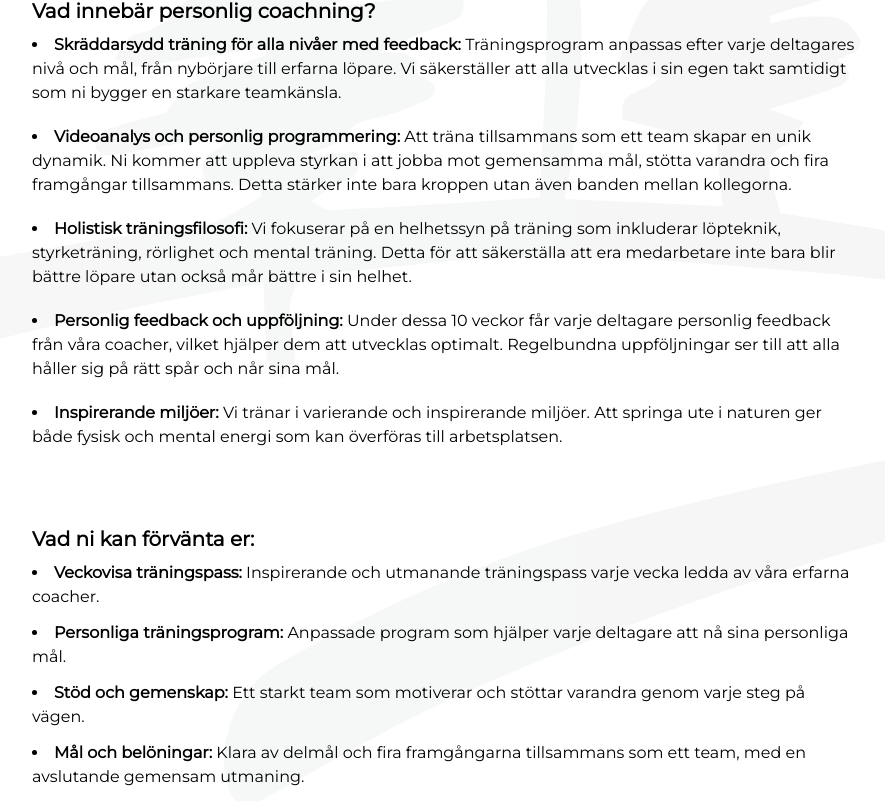
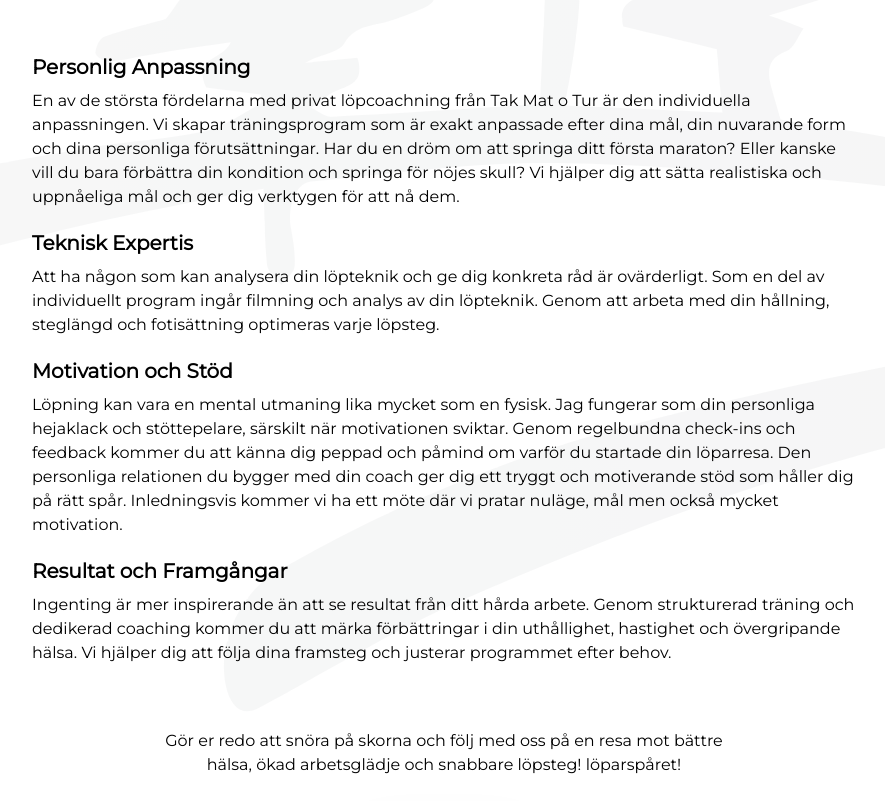
Before and after one commit to BoMar-Dev/takmatotur, a React (Vite) app in the folder client/: page /coach/personlig in a window 1280 px wide. Shown: the part 819-1620 px from the top of the page, without its empty margins (196-1081 px from the left). Built offline with nearby package versions, Linux system fonts and the light colour scheme; what tailwindcss-animated would draw is missing.

Commit message:
get rid of höst/vår page. Update the text for topptur

```diff
--- a/client/src/pages/Home.jsx
+++ b/client/src/pages/Home.jsx
@@ -66,7 +66,7 @@ const Home = () => {
       </section>
 
       {/* Cards section */}
-      <section className="card-container grid grid-cols-1 lg:grid-cols-2 xl:w-[80%] m-auto gap-10 md:w-[80%] 3xl:w-[50%] mb-12">
+      <section className="card-container grid grid-cols-1 lg:grid-cols-2 xl:w-[70%] m-auto gap-10 md:w-[80%] 3xl:w-[50%] mb-12">
         <Card
           image={mondayRun}
           title="Måndagslöpning"
--- a/client/src/pages/PersonligCoach.jsx
+++ b/client/src/pages/PersonligCoach.jsx
@@ -32,17 +32,18 @@ const PersonligCoach = () => {
       ></div>
 
       <header className="flex justify-center mb-6">
-        <h1 className="mb-2 font-bold">Personlig coachning</h1>
+        <h1 className="mb-2 font-bold">Personlig Löpcoachning</h1>
       </header>
 
       <article className="flex flex-col p-5 w-full md:w-[80%] lg:w-[75%] xl:w-[60%] m-auto">
         <section className="mb-10">
           <div className="text-left">
             <p className="font-semibold mb-2 text-lg">
-              Vill du komma igång, slå personliga rekord eller bara få ett
-              bättre löpsteg - Då har du kommit helt rätt! Jag erbjuder
-              personlig coachning oavsett önskemål anpassat efter just dina
-              förutsättningar.
+              Att löpträna på egen hand kan vara både utmanande och ibland
+              ensamt. Oavsett om du är en nybörjare som vill komma igång eller
+              en erfaren löpare som siktar på nya personliga rekord, kan privat
+              löpcoachning från oss vara nyckeln till att ta ditt löpande till
+              nästa nivå. Inspiration, stöd och motivation varje steg på vägen.
             </p>
           </div>
         </section>
@@ -51,92 +52,55 @@ const PersonligCoach = () => {
       <article className="flex flex-col p-5 w-full max-w-4xl">
         <section className="mb-6">
           <div className="p-4">
+            <h2 className="mb-2 font-semibold text-xl">Personlig Anpassning</h2>
+            <p className="mb-5">
+              En av de största fördelarna med privat löpcoachning från Tak Mat o
+              Tur är den individuella anpassningen. Vi skapar träningsprogram
+              som är exakt anpassade efter dina mål, din nuvarande form och dina
+              personliga förutsättningar. Har du en dröm om att springa ditt
+              första maraton? Eller kanske vill du bara förbättra din kondition
+              och springa för nöjes skull? Vi hjälper dig att sätta realistiska
+              och uppnåeliga mål och ger dig verktygen för att nå dem.
+            </p>
+
+            <h2 className="mb-2 font-semibold text-xl">Teknisk Expertis</h2>
+            <p className="mb-5">
+              Att ha någon som kan analysera din löpteknik och ge dig konkreta
+              råd är ovärderligt. Som en del av individuellt program ingår
+              filmning och analys av din löpteknik. Genom att arbeta med din
+              hållning, steglängd och fotisättning optimeras varje löpsteg.
+            </p>
+
+            <h2 className="mb-2 font-semibold text-xl">Motivation och Stöd</h2>
+            <p className="mb-5">
+              Löpning kan vara en mental utmaning lika mycket som en fysisk. Jag
+              fungerar som din personliga hejaklack och stöttepelare, särskilt
+              när motivationen sviktar. Genom regelbundna check-ins och feedback
+              kommer du att känna dig peppad och påmind om varför du startade
+              din löparresa. Den personliga relationen du bygger med din coach
+              ger dig ett tryggt och motiverande stöd som håller dig på rätt
+              spår. Inledningsvis kommer vi ha ett möte där vi pratar nuläge,
+              mål men också mycket motivation.
+            </p>
+
             <h2 className="mb-2 font-semibold text-xl">
-              Vad innebär personlig coachning?
+              Resultat och Framgångar
             </h2>
-            <ul className="list-disc list-inside">
-              <li className="mb-5">
-                <strong>
-                  Skräddarsydd träning för alla nivåer med feedback:
-                </strong>{" "}
-                Träningsprogram anpassas efter varje deltagares nivå och mål,
-                från nybörjare till erfarna löpare. Vi säkerställer att alla
-                utvecklas i sin egen takt samtidigt som ni bygger en starkare
-                teamkänsla.
-              </li>
-              <li className="mb-5">
-                <strong>Videoanalys och personlig programmering:</strong> Att
-                träna tillsammans som ett team skapar en unik dynamik. Ni kommer
-                att uppleva styrkan i att jobba mot gemensamma mål, stötta
-                varandra och fira framgångar tillsammans. Detta stärker inte
-                bara kroppen utan även banden mellan kollegorna.
-              </li>
-              <li className="mb-5">
-                <strong>Holistisk träningsfilosofi:</strong> Vi fokuserar på en
-                helhetssyn på träning som inkluderar löpteknik, styrketräning,
-                rörlighet och mental träning. Detta för att säkerställa att era
-                medarbetare inte bara blir bättre löpare utan också mår bättre i
-                sin helhet.
-              </li>
-              <li className="mb-5">
-                <strong>Personlig feedback och uppföljning:</strong> Under dessa
-                10 veckor får varje deltagare personlig feedback från våra
-                coacher, vilket hjälper dem att utvecklas optimalt. Regelbundna
-                uppföljningar ser till att alla håller sig på rätt spår och når
-                sina mål.
-              </li>
-              <li className="mb-5">
-                <strong>Inspirerande miljöer:</strong> Vi tränar i varierande
-                och inspirerande miljöer. Att springa ute i naturen ger både
-                fysisk och mental energi som kan överföras till arbetsplatsen.
-              </li>
-            </ul>
+            <p className="mb-3">
+              Ingenting är mer inspirerande än att se resultat från ditt hårda
+              arbete. Genom strukturerad träning och dedikerad coaching kommer
+              du att märka förbättringar i din uthållighet, hastighet och
+              övergripande hälsa. Vi hjälper dig att följa dina framsteg och
+              justerar programmet efter behov.
+            </p>
           </div>
         </section>
 
-        <section className="mb-6">
-          <div className="p-4">
-            <h2 className="mb-2 font-semibold text-xl">
-              Vad ni kan förvänta er:
-            </h2>
-            <ul className="list-disc list-inside">
-              <li className="mb-3">
-                <strong>Veckovisa träningspass:</strong> Inspirerande och
-                utmanande träningspass varje vecka ledda av våra erfarna
-                coacher.
-              </li>
-              <li className="mb-3">
-                <strong>Personliga träningsprogram:</strong> Anpassade program
-                som hjälper varje deltagare att nå sina personliga mål.
-              </li>
-              <li className="mb-3">
-                <strong>Stöd och gemenskap:</strong> Ett starkt team som
-                motiverar och stöttar varandra genom varje steg på vägen.
-              </li>
-              <li className="mb-3">
-                <strong>Mål och belöningar:</strong> Klara av delmål och fira
-                framgångarna tillsammans som ett team, med en avslutande
-                gemensam utmaning.
-              </li>
-            </ul>
-          </div>
-        </section>
-
-        <section className="p-4 text-center">
+        <section className="p-3 text-center">
           <p className="text-center md:w-[80%] lg:w-[60%] xl:w-[70%] md:m-auto">
             Gör er redo att snöra på skorna och följ med oss på en resa mot
-            bättre hälsa, ökad arbetsglädje och starkare teamkänsla. Tillsammans
-            tar vi stegen mot framgång – både på arbetsplatsen och i
-            löparspåret!
+            bättre hälsa, ökad arbetsglädje och snabbare löpsteg! löparspåret!
           </p>
-          {/* <div className="text-center flex justify-center p-5 mt-10">
-            <button
-              onClick={openForm}
-              className="custom-button bg-amber-600 text-white "
-            >
-              <span className="relative z-10">Boka coachning</span>
-            </button>
-          </div> */}
           <AnimatePresence>
             {isFormOpen && (
               <motion.div
@@ -152,7 +116,7 @@ const PersonligCoach = () => {
           </AnimatePresence>
         </section>
 
-        <div className="button-holder flex justify-center  mb-5 mt-5">
+        <div className="button-holder flex justify-center mb-5 mt-5">
           <Link to="/coach" className="inline-flex bg-slate-800 rounded-md">
             <button className="relative flex h-[50px] w-40 items-center justify-center overflow-hidden bg-PrimaryColor text-white shadow-2xl transition-all before:absolute before:h-0 before:w-0 before:rounded-full before:bg-sky-700 before:duration-500 before:ease-out hover:shadow-sky-700 hover:before:h-56 hover:before:w-56 rounded-md">
               <span className="relative z-10">Bakåt</span>
--- a/client/src/pages/Tour.jsx
+++ b/client/src/pages/Tour.jsx
@@ -63,7 +63,7 @@ const Tour = () => {
           Olika äventyr för olika årstider
         </h2>
       </header>
-      <div className="card-container md:w-[80%] flex flex-col space-y-8 xl:flex-row xl:space-y-0 xl:space-x-5">
+      <div className="card-container md:w-[70%] flex flex-col space-y-8 xl:flex-row xl:space-y-0 xl:space-x-5">
         <div className="flex flex-col flex-grow">
           <Card
             image={vinter}
@@ -75,17 +75,9 @@ const Tour = () => {
         <div className="flex flex-col flex-grow">
           <Card
             image={sommar}
-            title="Sommar"
+            title="Sommar / Höst / vår"
             link="/topptur/sommar"
             description="Här finns inga gränser. Vill du bara njuta av naturen eller springa dig trött? Kanske ha en personlig kock uppe på fjället som förgyller detta unika tillfälle. Oavsett var du väljer så är möjligheterna oändliga."
-          />
-        </div>
-        <div className="flex flex-col flex-grow">
-          <Card
-            image={hostOchVar}
-            title="Höst & Vår"
-            link="/topptur/host&var"
-            description="Upptäck våren med en topptur i t-shirt och gräv er en solgrop. Kanske har ni en kock som lagar er mat? Hösten erbjuder 1000 färger och mycket i skogen går att äta vid denna tidpunkt."
           />
         </div>
       </div>
--- a/client/src/pages/TourSummer.jsx
+++ b/client/src/pages/TourSummer.jsx
@@ -19,17 +19,30 @@ const TourSummer = () => {
       ></div>
 
       <header className="flex justify-center mb-6">
-        <h1 className="mb-2 font-bold">Topptur sommar</h1>
+        <h1 className="mb-2 font-bold">Vandra</h1>
       </header>
 
       <article className="flex flex-col p-5 w-full md:w-[80%] lg:w-[75%] xl:w-[60%] m-auto">
-        <section className="mb-10">
+        <section className="mb-5">
           <div className="text-left">
             <p className="mb-5 text-lg font-semibold">
-              Upptäck magin med Jämtlands härligaste sommarvandring. Kom upp på
-              höjd och skåda utsikter som häpnar. Bada i en fjällsjö eller
-              vandra ner för Åreskutan, kanske till mer tystare platser där
-              lugnet står i fokus?
+              Upptäck magin i Jämtlands sommarvandringar där naturens skönhet
+              tar andan ur dig. Följ med oss upp på höjder som erbjuder hisnande
+              utsikter, svalka dig i en fjällsjö eller vandra ner för Åreskutan
+              till tystare platser där lugnet råder.
+            </p>
+            <p className="mb-5 text-lg font-semibold">
+              Med vår djupa lokalkännedom och känsla för det unika, leder vi dig
+              genom Åres sagolika natur och visar dig dolda pärlor som få har
+              sett. Varje steg blir en upplevelse utöver det vanliga, oavsett om
+              du söker äventyr eller stillhet. Låt oss skapa en skräddarsydd
+              vandring för dig, där din upplevelse står i fokus, oavsett din
+              erfarenhetsnivå.
+            </p>
+            <p className="mb-5 text-lg font-semibold">
+              Välj mellan en halvdagstur, heldagsvandring, tur med övernattning
+              eller om ni har helt andra idéer? Vi ser till att ert önskemål
+              blir till verklighet!
             </p>
           </div>
         </section>
@@ -43,8 +56,6 @@ const TourSummer = () => {
               <li className="mb-1">
                 En guide som guidar dig till unika miljöer
               </li>
-              <li className="mb-1">Ryggsäck som passar dagens aktivitet</li>
-              <li className="mb-1">Enkare lunch</li>
             </ul>
           </div>
         </section>
@@ -56,7 +67,7 @@ const TourSummer = () => {
               <li className="mb-1">
                 Eventuella liftkort för att komma upp på höjd
               </li>
-              <li className="mb-1">Middag</li>
+              <li className="mb-1">måltider</li>
             </ul>
           </div>
         </section>
@@ -64,10 +75,7 @@ const TourSummer = () => {
         <section>
           <div className="p-4">
             <h2 className="mb-2 font-semibold text-xl">Priser</h2>
-            <p>
-              Halvdag 750:- / person <br />
-              Heldag 1800:- / person
-            </p>
+            <p>Priser från 495 kr</p>
           </div>
         </section>
       </article>
--- a/client/src/pages/TourWinter.jsx
+++ b/client/src/pages/TourWinter.jsx
@@ -23,12 +23,28 @@ const TourWinter = () => {
       </header>
 
       <article className="flex flex-col p-5 w-full md:w-[80%] lg:w-[75%] xl:w-[60%] m-auto">
-        <section className="mb-10">
+        <section className="mb-5">
           <div className="text-left">
             <p className="mb-5 text-lg font-semibold">
-              Upptäck magin med Jämtlands härligaste topptur! En tur som passar
-              alla, med inspirerande gemenskap, vacker natur och skidåkning som
-              är väldigt fritt.
+              Upplev ett oförglömligt topptursäventyr i Årefjällen! Med vår
+              gedigna erfarenhet kan vi erbjuda dig en upplevelse utöver det
+              vanliga. Vi skräddarsyr ert äventyr anpassat efter era önskemål.
+            </p>
+          </div>
+          <div className="text-left">
+            <p className="mb-5 text-lg font-semibold">
+              Topptur är det perfekta valet för dig som vill ta din skidåkning
+              till nästa nivå och prova något nytt och spännande. Skitouring är
+              en snabbt växande trend inom skidvärlden vilket från första turen
+              är lätt att förstå. Följ med oss upp på fjället och upptäck
+              spektakulära vyer och fantastisk skidåkning! Missa inte chansen
+              att uppleva fjällen på riktigt!
+            </p>
+          </div>
+          <div className="text-left">
+            <p className="mb-1 text-lg font-semibold">
+              Kontakta oss med era önskemål så återkommer vi snabbt med ett
+              prisförslag.
             </p>
           </div>
         </section>
@@ -46,7 +62,6 @@ const TourWinter = () => {
               <li className="mb-1">
                 Hjälp att hyra bra och korrekt utrustning för det vi ska göra
               </li>
-              <li className="mb-1">Enkare lunch</li>
             </ul>
           </div>
         </section>
@@ -68,11 +83,8 @@ const TourWinter = () => {
 
         <section>
           <div className="p-4">
-            <h2 className="mb-2 font-semibold">Priser</h2>
-            <p>
-              Halvdag 1000:- / person <br />
-              Heldag 2000:- / person
-            </p>
+            <h2 className="mb-2 font-semibold">Pris</h2>
+            <p>Pris från: 900 kr / person</p>
           </div>
         </section>
       </article>
--- a/client/src/pages/TrailCamp.jsx
+++ b/client/src/pages/TrailCamp.jsx
@@ -1,3 +1,4 @@
+/* eslint-disable react/no-unescaped-entities */
 //import img
 import backgroundImg from "../img/about/background.svg";
 import torgeby from "../img/trailcamp/marcustorgeby.jpg";
@@ -24,6 +25,21 @@ const TrailCamp = () => {
           30/8 - 1/9
         </h2>
       </header>
+
+      <div className="bg-yellow-100 border border-yellow-400 text-yellow-700 p-4 rounded-lg mb-6 text-center w-full max-w-xl mx-auto">
+        <p className="font-semibold">
+          Trail camp har fått en uppdatering. Gå in på våran
+          <a
+            href="https://www.facebook.com/profile.php?id=61558195943539"
+            target="_blank"
+            rel="noopener noreferrer"
+            className="text-blue-500 hover:underline ml-1 mr-2"
+          >
+            Facebook,
+          </a>
+          klicka vidare till "kommande event" för senaste uppdateringen.
+        </p>
+      </div>
 
       <div className="mb-6 p-3 font-semibold md:w-[80%] xl:w-[70%] m-auto text-lg">
         <p className="">
```
